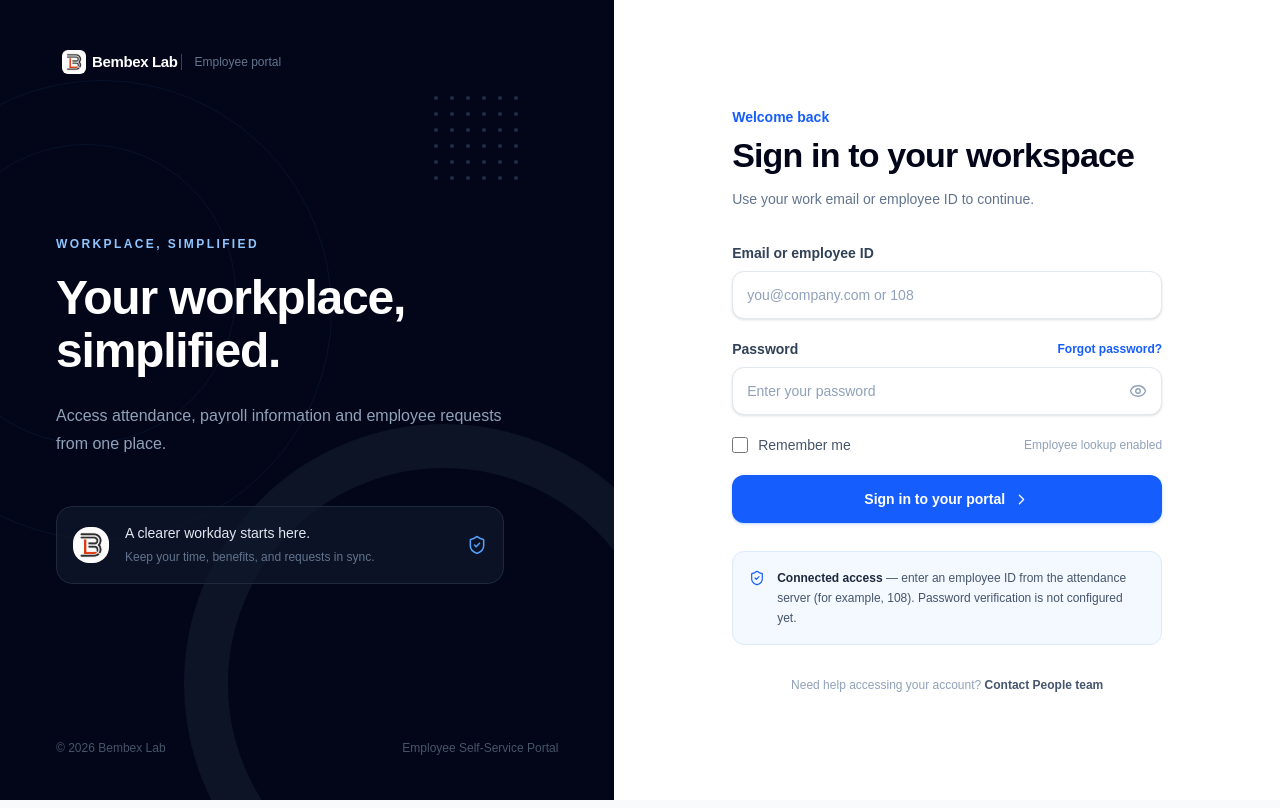
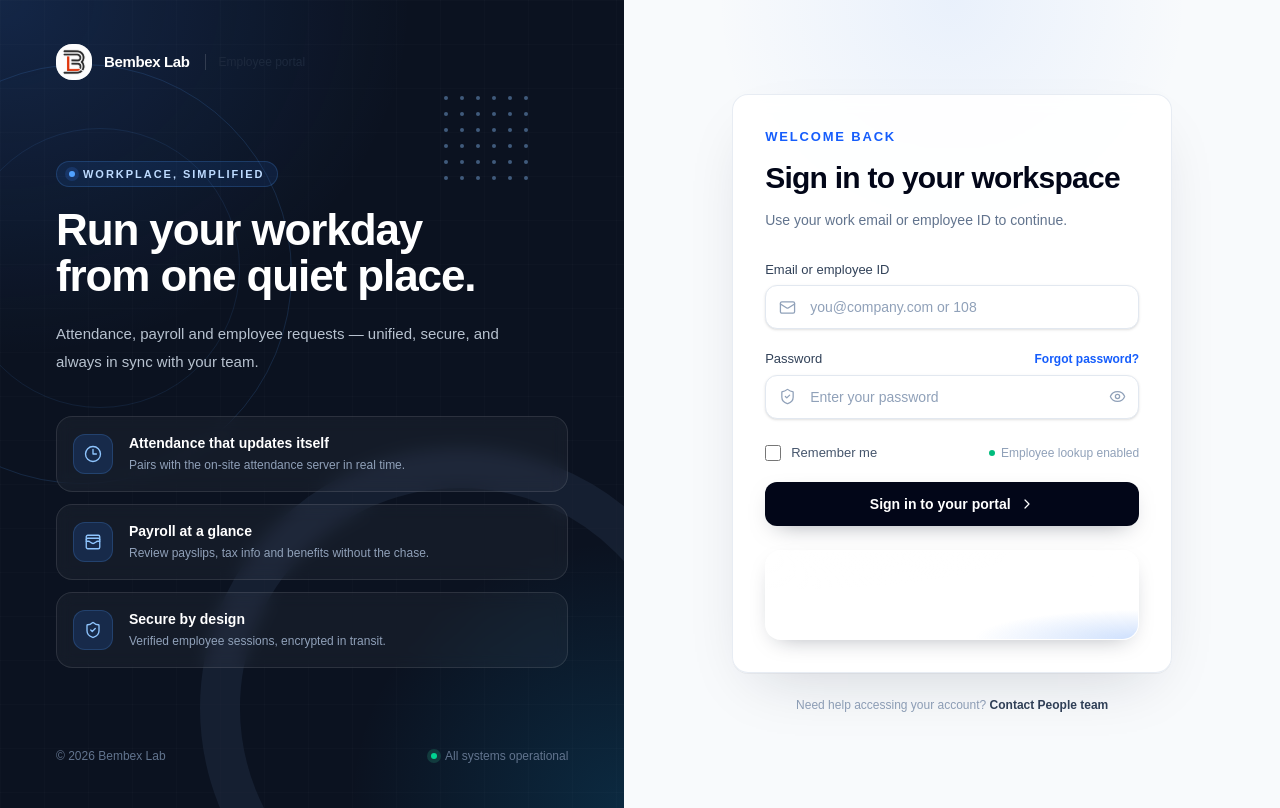
Before and after one commit to BemBexLab/employee-portal-ui, a Next.js app: page /login in a window 1280 px wide. Built offline with nearby package versions, Linux system fonts and the light colour scheme.

Commit message:
Updated Codebase

```diff
--- a/app/login/login-form.tsx
+++ b/app/login/login-form.tsx
@@ -38,14 +38,18 @@ export function LoginForm() {
   }
 
   return (
-    <form onSubmit={handleSubmit} className="mt-8 space-y-5">
+    <form onSubmit={handleSubmit} className="mt-7 space-y-5">
       <div>
         <label
           htmlFor="identity"
-          className="mb-2 block text-sm font-semibold text-slate-700"
+          className="mb-1.5 block text-[13px] font-medium text-slate-700"
         >
           Email or employee ID
         </label>
+        <div className="group relative">
+          <span className="pointer-events-none absolute inset-y-0 left-0 flex w-11 items-center justify-center text-slate-400 transition group-focus-within:text-blue-600">
+            <Icon name="mail" size={17} />
+          </span>
           <input
             id="identity"
             name="identity"
@@ -53,25 +57,30 @@ export function LoginForm() {
             autoComplete="username"
             required
             placeholder="you@company.com or 108"
-          className="h-12 w-full rounded-xl border border-slate-200 bg-white px-3.5 text-sm text-slate-900 shadow-sm outline-none transition placeholder:text-slate-400 hover:border-slate-300 focus:border-blue-500 focus:ring-4 focus:ring-blue-100"
+            className="h-11 w-full rounded-xl border border-slate-200 bg-white pl-11 pr-3.5 text-sm text-slate-900 shadow-sm outline-none transition placeholder:text-slate-400 hover:border-slate-300 focus:border-blue-500 focus:ring-4 focus:ring-blue-100"
           />
         </div>
+      </div>
+
       <div>
-        <div className="mb-2 flex items-center justify-between">
+        <div className="mb-1.5 flex items-center justify-between">
           <label
             htmlFor="password"
-            className="block text-sm font-semibold text-slate-700"
+            className="block text-[13px] font-medium text-slate-700"
           >
             Password
           </label>
           <Link
             href="#forgot-password"
-            className="text-xs font-semibold text-blue-600 hover:text-blue-700"
+            className="text-xs font-semibold text-blue-600 transition hover:text-blue-700"
           >
             Forgot password?
           </Link>
         </div>
-        <div className="relative">
+        <div className="group relative">
+          <span className="pointer-events-none absolute inset-y-0 left-0 flex w-11 items-center justify-center text-slate-400 transition group-focus-within:text-blue-600">
+            <Icon name="shield" size={17} />
+          </span>
           <input
             id="password"
             name="password"
@@ -79,20 +88,21 @@ export function LoginForm() {
             autoComplete="current-password"
             required
             placeholder="Enter your password"
-            className="h-12 w-full rounded-xl border border-slate-200 bg-white px-3.5 pr-12 text-sm text-slate-900 shadow-sm outline-none transition placeholder:text-slate-400 hover:border-slate-300 focus:border-blue-500 focus:ring-4 focus:ring-blue-100"
+            className="h-11 w-full rounded-xl border border-slate-200 bg-white pl-11 pr-12 text-sm text-slate-900 shadow-sm outline-none transition placeholder:text-slate-400 hover:border-slate-300 focus:border-blue-500 focus:ring-4 focus:ring-blue-100"
           />
           <button
             type="button"
             aria-label={showPassword ? "Hide password" : "Show password"}
             onClick={() => setShowPassword((visible) => !visible)}
-            className="absolute inset-y-0 right-0 flex w-12 items-center justify-center rounded-r-xl text-slate-400 hover:text-slate-700"
+            className="absolute inset-y-0 right-0 flex w-11 items-center justify-center rounded-r-xl text-slate-400 transition hover:text-slate-700"
           >
-            <Icon name={showPassword ? "eyeOff" : "eye"} size={18} />
+            <Icon name={showPassword ? "eyeOff" : "eye"} size={17} />
           </button>
         </div>
       </div>
-      <div className="flex items-center justify-between gap-4">
-        <label className="flex cursor-pointer items-center gap-2.5 text-sm text-slate-600">
+
+      <div className="flex items-center justify-between gap-4 pt-1">
+        <label className="flex cursor-pointer items-center gap-2.5 text-[13px] text-slate-600">
           <input
             type="checkbox"
             name="remember"
@@ -100,19 +110,58 @@ export function LoginForm() {
           />
           Remember me
         </label>
-        <span className="text-xs text-slate-400">Employee lookup enabled</span>
+        <span className="inline-flex items-center gap-1.5 text-xs text-slate-400">
+          <span className="h-1.5 w-1.5 rounded-full bg-emerald-500" />
+          Employee lookup enabled
+        </span>
       </div>
+
       <button
         type="submit"
         disabled={submitting}
-        className="flex h-12 w-full items-center justify-center rounded-xl bg-blue-600 text-sm font-semibold text-white shadow-sm shadow-blue-200 transition hover:bg-blue-700 active:translate-y-px disabled:cursor-wait disabled:opacity-70"
+        className="group relative flex h-11 w-full items-center justify-center gap-2 overflow-hidden rounded-xl bg-slate-950 text-sm font-semibold text-white shadow-[0_8px_24px_-12px_rgba(15,23,42,0.5)] transition hover:bg-blue-600 active:translate-y-px disabled:cursor-wait disabled:opacity-70"
       >
-        {submitting ? "Checking employee…" : "Sign in to your portal"}{" "}
-        <Icon name="chevronRight" size={17} className="ml-2" />
+        <span className="absolute inset-0 bg-[linear-gradient(135deg,rgba(255,255,255,0.12),transparent_55%)] opacity-0 transition group-hover:opacity-100" />
+        {submitting ? (
+          <>
+            <svg
+              className="h-4 w-4 animate-spin"
+              viewBox="0 0 24 24"
+              fill="none"
+              aria-hidden="true"
+            >
+              <circle
+                cx="12"
+                cy="12"
+                r="10"
+                stroke="currentColor"
+                strokeOpacity="0.25"
+                strokeWidth="3"
+              />
+              <path
+                d="M22 12a10 10 0 0 1-10 10"
+                stroke="currentColor"
+                strokeWidth="3"
+                strokeLinecap="round"
+              />
+            </svg>
+            Checking employee…
+          </>
+        ) : (
+          <>
+            Sign in to your portal
+            <Icon name="chevronRight" size={16} className="transition group-hover:translate-x-0.5" />
+          </>
+        )}
       </button>
+
       {error ? (
-        <p role="alert" className="rounded-xl border border-rose-100 bg-rose-50 px-4 py-3 text-sm text-rose-700">
-          {error}
+        <p
+          role="alert"
+          className="flex items-start gap-2 rounded-xl border border-rose-100 bg-rose-50 px-3.5 py-3 text-sm text-rose-700"
+        >
+          <Icon name="help" size={16} className="mt-0.5 shrink-0" />
+          <span>{error}</span>
         </p>
       ) : null}
     </form>
--- a/app/login/page.tsx
+++ b/app/login/page.tsx
@@ -1,5 +1,4 @@
 import type { Metadata } from "next";
-import { EmployeeAvatar } from "@/app/components/employee-avatar";
 import { Icon } from "@/app/components/icons";
 import { LoginForm } from "@/app/login/login-form";
 import Image from "next/image";
@@ -11,129 +10,173 @@ export const metadata: Metadata = {
 
 export default function LoginPage() {
   return (
-    <main className="flex min-h-screen bg-white">
-      <section className="relative hidden min-h-screen w-[48%] overflow-hidden bg-slate-950 px-10 py-9 text-white lg:flex lg:flex-col xl:px-14 xl:py-11">
-        <div className="absolute inset-0 opacity-40" aria-hidden="true">
-          <div className="absolute -left-32 top-20 h-[460px] w-[460px] rounded-full border border-blue-400/20" />
-          <div className="absolute -left-16 top-36 h-[300px] w-[300px] rounded-full border border-blue-400/20" />
-          <div className="absolute -bottom-36 right-[-90px] h-[520px] w-[520px] rounded-full border-[44px] border-slate-800" />
+    <main className="grid min-h-screen bg-slate-50 lg:grid-cols-[minmax(0,1fr)_minmax(0,1.05fr)]">
+      <section className="relative hidden overflow-hidden bg-[#0b1220] px-10 py-9 text-white lg:flex lg:flex-col xl:px-14 xl:py-11">
+        <div
+          aria-hidden="true"
+          className="pointer-events-none absolute inset-0"
+        >
+          <div className="absolute inset-0 bg-[radial-gradient(120%_80%_at_0%_0%,rgba(59,130,246,0.18),transparent_55%),radial-gradient(80%_60%_at_100%_100%,rgba(14,165,233,0.16),transparent_55%)]" />
+          <div className="absolute inset-0 bg-[linear-gradient(to_right,rgba(255,255,255,0.04)_1px,transparent_1px),linear-gradient(to_bottom,rgba(255,255,255,0.04)_1px,transparent_1px)] bg-[size:44px_44px] opacity-40" />
+          <div className="absolute -left-32 top-16 h-[420px] w-[420px] rounded-full border border-blue-400/15" />
+          <div className="absolute -left-10 top-32 h-[280px] w-[280px] rounded-full border border-blue-400/10" />
+          <div className="absolute -bottom-40 -right-24 h-[520px] w-[520px] rounded-full border-[40px] border-slate-800/60" />
           <div className="absolute right-24 top-24 grid grid-cols-6 gap-3 opacity-50">
             {Array.from({ length: 36 }).map((_, index) => (
-              <span key={index} className="h-1 w-1 rounded-full bg-blue-300" />
+              <span
+                key={index}
+                className="h-1 w-1 rounded-full bg-blue-300/80"
+              />
             ))}
           </div>
         </div>
-        <div className="relative z-10 flex items-center">
-          <span className="flex h-9 w-9 items-center justify-center rounded-xl">
+
+        <div className="relative z-10 flex items-center gap-3">
+          <span className="flex h-9 w-9 items-center justify-center rounded-2xl bg-white/10 ring-1 ring-inset ring-white/15 backdrop-blur">
             <Image
-              className="rounded-md"
+              className="rounded-2xl"
               src="/Bembex logo ( JPG ) Icon White 1.svg"
               alt="Bembex Lab Logo"
-              width={24}
-              height={24}
+              width={42}
+              height={42}
             />
           </span>
-          <span className="text-[15px] font-bold tracking-tight">
+          <span className="text-[15px] font-semibold tracking-tight">
             Bembex Lab
           </span>
-          <span className="ml-1 border-l border-slate-700 pl-3 text-xs text-slate-500">
+          <span className="ml-1 border-l border-white/15 pl-3 text-xs font-medium text-slate-800">
             Employee portal
           </span>
         </div>
+
         <div className="relative z-10 my-auto max-w-xl py-20">
-          <p className="mb-5 text-xs font-bold uppercase tracking-[0.2em] text-blue-300">
-            WORKPLACE, SIMPLIFIED
+          <span className="inline-flex items-center gap-2 rounded-full border border-blue-400/20 bg-blue-500/10 px-3 py-1 text-[11px] font-semibold uppercase tracking-[0.18em] text-blue-200">
+            <span className="h-1.5 w-1.5 rounded-full bg-blue-400 shadow-[0_0_0_4px_rgba(59,130,246,0.18)]" />
+            Workplace, simplified
+          </span>
+          <h1 className="mt-5 max-w-lg text-4xl font-semibold leading-[1.05] tracking-tight text-white xl:text-[44px]">
+            Run your workday
+            <br className="hidden xl:block" /> from one quiet place.
+          </h1>
+          <p className="mt-5 max-w-md text-[15px] leading-7 text-slate-300/90">
+            Attendance, payroll and employee requests — unified, secure, and
+            always in sync with your team.
           </p>
-          <h1 className="max-w-lg text-4xl font-semibold leading-[1.1] tracking-tight xl:text-5xl">
-            Your workplace, simplified.
-          </h1>
-          <p className="mt-6 max-w-md text-base leading-7 text-slate-400">
-            Access attendance, payroll information and employee requests from
-            one place.
-          </p>
-          <div className="mt-12 flex max-w-md items-center gap-4 rounded-2xl border border-slate-800 bg-slate-900/70 p-4">
-            {/* <EmployeeAvatar
-              initials="BL"
-              size="md"
-              className="bg-blue-950 text-blue-300 ring-blue-900"
-            /> */}
-            <span className="flex h-9 w-9 items-center justify-center rounded-xl">
-              <Image
-                className="rounded-2xl"
-                src="/Bembex logo ( JPG ) Icon White 1.svg"
-                alt="Bembex Lab Logo"
-                width={44}
-                height={44}
-              />
-            </span>
-            <div>
-              <p className="text-sm font-medium text-slate-200">
-                A clearer workday starts here.
-              </p>
-              <p className="mt-1 text-xs leading-5 text-slate-500">
-                Keep your time, benefits, and requests in sync.
-              </p>
+
+          <div className="mt-10 grid max-w-lg gap-3">
+            <div className="flex items-center gap-4 rounded-2xl border border-white/10 bg-white/[0.04] p-4 backdrop-blur-sm">
+              <span className="flex h-10 w-10 shrink-0 items-center justify-center rounded-xl bg-blue-500/15 ring-1 ring-inset ring-blue-400/20">
+                <Icon name="clock" size={18} className="text-blue-300" />
+              </span>
+              <div>
+                <p className="text-sm font-semibold text-white">
+                  Attendance that updates itself
+                </p>
+                <p className="mt-0.5 text-xs leading-5 text-slate-400">
+                  Pairs with the on-site attendance server in real time.
+                </p>
+              </div>
             </div>
-            <Icon
-              name="shield"
-              size={20}
-              className="ml-auto shrink-0 text-blue-400"
-            />
+            <div className="flex items-center gap-4 rounded-2xl border border-white/10 bg-white/[0.04] p-4 backdrop-blur-sm">
+              <span className="flex h-10 w-10 shrink-0 items-center justify-center rounded-xl bg-blue-500/15 ring-1 ring-inset ring-blue-400/20">
+                <Icon name="wallet" size={18} className="text-blue-300" />
+              </span>
+              <div>
+                <p className="text-sm font-semibold text-white">
+                  Payroll at a glance
+                </p>
+                <p className="mt-0.5 text-xs leading-5 text-slate-400">
+                  Review payslips, tax info and benefits without the chase.
+                </p>
+              </div>
+            </div>
+            <div className="flex items-center gap-4 rounded-2xl border border-white/10 bg-white/[0.04] p-4 backdrop-blur-sm">
+              <span className="flex h-10 w-10 shrink-0 items-center justify-center rounded-xl bg-blue-500/15 ring-1 ring-inset ring-blue-400/20">
+                <Icon name="shield" size={18} className="text-blue-300" />
+              </span>
+              <div>
+                <p className="text-sm font-semibold text-white">
+                  Secure by design
+                </p>
+                <p className="mt-0.5 text-xs leading-5 text-slate-400">
+                  Verified employee sessions, encrypted in transit.
+                </p>
+              </div>
+            </div>
           </div>
         </div>
-        <div className="relative z-10 flex items-center justify-between text-xs text-slate-600">
+
+        <div className="relative z-10 flex items-center justify-between text-xs text-slate-500">
           <span>© 2026 Bembex Lab</span>
-          <span>Employee Self-Service Portal</span>
+          <span className="inline-flex items-center gap-2">
+            <span className="h-1.5 w-1.5 rounded-full bg-emerald-400 shadow-[0_0_0_4px_rgba(52,211,153,0.18)]" />
+            All systems operational
+          </span>
         </div>
       </section>
-      <section className="flex min-h-screen flex-1 items-center justify-center px-5 py-8 sm:px-8 lg:px-12 xl:px-20">
-        <div className="w-full max-w-[430px]">
-          <div className="mb-12 flex items-center lg:hidden">
-            <span className="flex h-9 w-9 items-center justify-center rounded-xl text-white">
+
+      <section className="relative flex min-h-screen items-center justify-center px-5 py-10 sm:px-8 lg:px-12 xl:px-20">
+        <div
+          aria-hidden="true"
+          className="pointer-events-none absolute inset-0 bg-[radial-gradient(60%_50%_at_50%_0%,rgba(59,130,246,0.08),transparent_60%)]"
+        />
+
+        <div className="relative w-full max-w-[440px]">
+          <div className="mb-10 flex items-center lg:hidden">
+            <span className="flex h-9 w-9 items-center justify-center rounded-lg bg-slate-950 text-white">
               <Image
                 className="rounded-md"
                 src="/Bembex logo ( JPG ) Icon White 1.svg"
                 alt="Bembex Lab Logo"
-                width={34}
-                height={34}
+                width={22}
+                height={22}
               />
             </span>
-            {/* <span className="text-[15px] font-bold tracking-tight text-slate-950">
-              Bembex Lab
-            </span> */}
-            <span className="ml-1 border-l border-slate-200 pl-3 text-xs text-slate-400">
+            <span className="ml-1 border-l border-slate-200 pl-3 text-xs font-medium text-slate-500">
               Employee portal
             </span>
           </div>
-          <div>
-            <p className="text-sm font-semibold text-blue-600">Welcome back</p>
-            <h2 className="mt-2 text-3xl font-semibold tracking-tight text-slate-950 sm:text-[34px]">
-              Sign in to your workspace
-            </h2>
-            <p className="mt-3 max-w-sm text-sm leading-6 text-slate-500">
-              Use your work email or employee ID to continue.
-            </p>
+
+          <div className="rounded-2xl border border-slate-200/80 bg-white/90 p-6 shadow-[0_1px_0_0_rgba(15,23,42,0.04),0_24px_60px_-24px_rgba(15,23,42,0.18)] backdrop-blur sm:p-8">
+            <div>
+              <p className="text-[13px] font-semibold uppercase tracking-[0.14em] text-blue-600">
+                Welcome back
+              </p>
+              <h2 className="mt-2 text-[28px] font-semibold tracking-tight text-slate-950 sm:text-[30px]">
+                Sign in to your workspace
+              </h2>
+              <p className="mt-2 text-sm leading-6 text-slate-500">
+                Use your work email or employee ID to continue.
+              </p>
+            </div>
+
+            <LoginForm />
+
+            <div className="relative mt-6 overflow-hidden rounded-2xl border border-white/20 bg-white/10 p-3.5 text-xs leading-5 text-white shadow-[inset_0_1px_0_0_rgba(255,255,255,0.25),0_8px_24px_-12px_rgba(15,23,42,0.4)] backdrop-blur-xl backdrop-saturate-150">
+              <div
+                aria-hidden="true"
+                className="pointer-events-none absolute inset-0 bg-[radial-gradient(120%_80%_at_0%_0%,rgba(255,255,255,0.35),transparent_55%),radial-gradient(80%_60%_at_100%_100%,rgba(59,130,246,0.25),transparent_55%)]"
+              />
+              <div className="relative flex items-start gap-3">
+                <span className="mt-0.5 flex h-6 w-6 shrink-0 items-center justify-center rounded-md border border-white/25 bg-white/15 text-white shadow-[inset_0_1px_0_0_rgba(255,255,255,0.3)]">
+                  <Icon name="help" size={13} />
+                </span>
+                <p>
+                  <span className="font-semibold text-white">
+                    Connected access
+                  </span>{" "}
+                  — enter an employee ID from the attendance server (for example,
+                  108). Password verification is not configured yet.
+                </p>
+              </div>
+            </div>
           </div>
-          <LoginForm />
-          <div className="mt-7 flex items-start gap-3 rounded-xl border border-blue-100 bg-blue-50/70 p-4 text-xs leading-5 text-slate-600">
-            <Icon
-              name="shield"
-              size={16}
-              className="mt-0.5 shrink-0 text-blue-600"
-            />
-            <p>
-              <span className="font-semibold text-slate-800">
-                Connected access
-              </span>{" "}
-              — enter an employee ID from the attendance server (for example,
-              108). Password verification is not configured yet.
-            </p>
-          </div>
-          <p className="mt-8 text-center text-xs text-slate-400">
+
+          <p className="mt-6 text-center text-xs text-slate-400">
             Need help accessing your account?{" "}
             <a
               href="mailto:people@bembexlab.com"
-              className="font-semibold text-slate-600 hover:text-slate-900"
+              className="font-semibold text-slate-700 transition hover:text-blue-600"
             >
               Contact People team
             </a>
```
Lines whose indentation alone changed are shown as unchanged.
